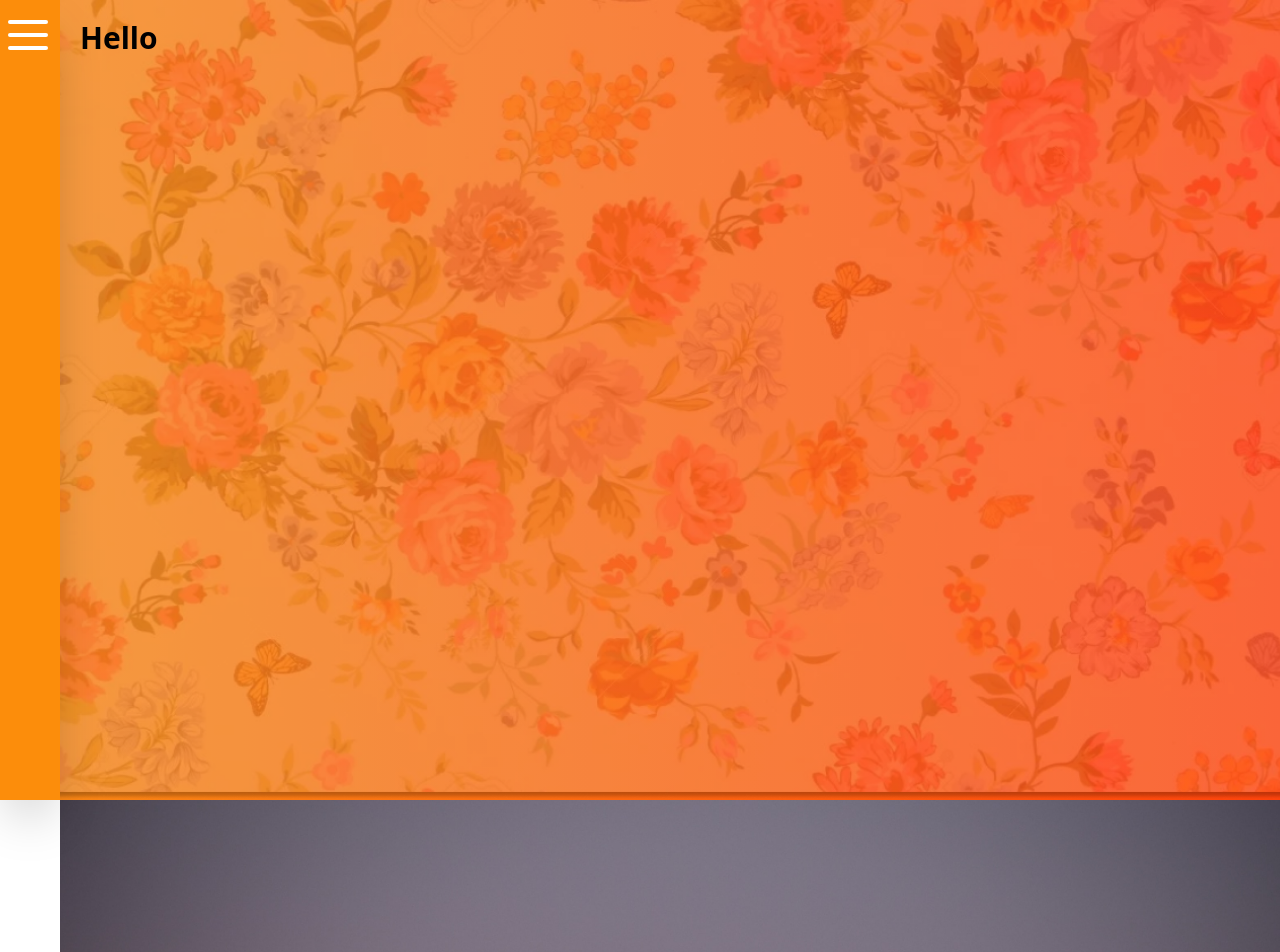
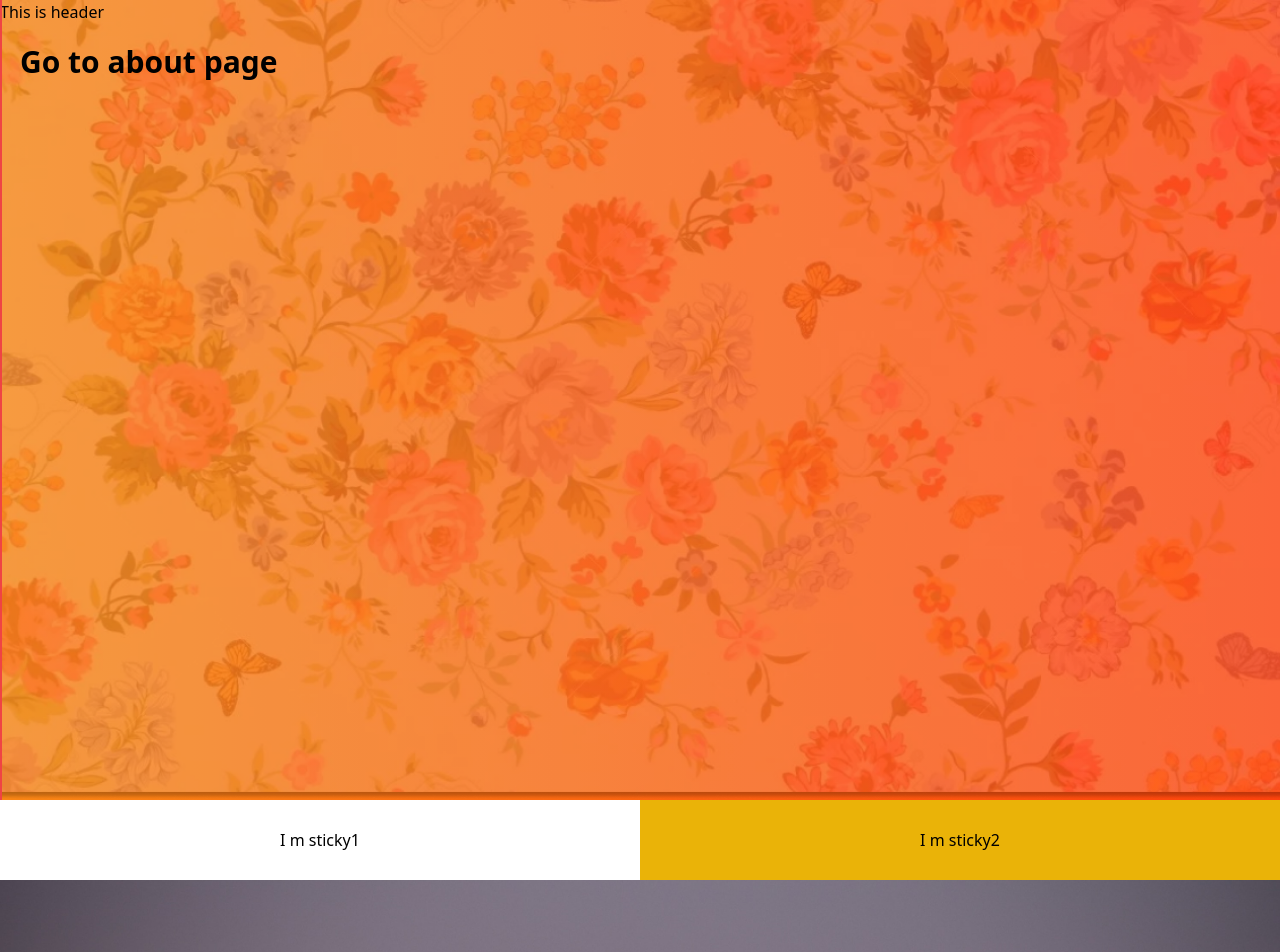
Before and after one commit to vivekEko/vm-beta-v3, a React (Vite) app: page / in a window 1280 px wide. Shown: the top 952 px of the page. Built offline with nearby package versions, Linux system fonts and the light colour scheme.

Commit message:
made nect page sidebar animation

```diff
--- a/src/App.jsx
+++ b/src/App.jsx
@@ -1,5 +1,10 @@
 // Routing
-import { Routes, Route, Link } from "react-router-dom";
+import { useEffect } from "react";
+import { Routes, Route, useLocation, Link } from "react-router-dom";
+//  state manegaement (recoil js)
+import { useRecoilState } from "recoil";
+import currentPathAtom from "./recoil/helpers/currentPathAtom";
+
 // stylesheet
 import "./App.css";
 import Sidebar from "./components/globalComponents/Sidebar";
@@ -8,15 +13,34 @@ import Sidebar from "./components/globalComponents/Sidebar";
 import Landing from "./pages/Landing";
 
 function App() {
+  const [currentPath, setCurrentPath] = useRecoilState(currentPathAtom);
+  const location = useLocation();
+
+  useEffect(() => {
+    console.log("changed path");
+    setCurrentPath(location);
+  }, [location]);
+
   return (
     <div>
       <div>
         <Sidebar />
       </div>
-      <div className="ml-[60px] ">
+      <div
+        className={` ${
+          currentPath?.pathname === "/" ? "pl-[0px]" : "pl-[60px]"
+        } `}
+      >
         <Routes>
           <Route path="/" element={<Landing />} />
-          <Route path="/about_us" element={<h1> Page 2</h1>} />
+          <Route
+            path="/about_us"
+            element={
+              <Link to="/">
+                <h1 className="p-5 font-semibold text-3xl">Go to home</h1>
+              </Link>
+            }
+          />
         </Routes>
       </div>
     </div>
--- a/src/components/globalComponents/Sidebar.jsx
+++ b/src/components/globalComponents/Sidebar.jsx
@@ -1,12 +1,25 @@
-import React, { useState } from "react";
+import React, { useEffect, useState } from "react";
+//  state manegaement (recoil js)
+import { useRecoilState } from "recoil";
+import currentPathAtom from "../../recoil/helpers/currentPathAtom";
 
 const Sidebar = () => {
+  const [currentPath] = useRecoilState(currentPathAtom);
   const [sidebarStatus, setSidebarStatus] = useState(false);
+
+  useEffect(() => {
+    console.log(currentPath);
+  }, [currentPath]);
+
   return (
     <div
       className={` ${
-        sidebarStatus ? "w-[100%] ease-in" : "w-[0.1%] ease-out"
-      } h-screen bg-[#FC8D0B] fixed top-0 bottom-0 min-w-[60px] max-w-[200px] transition-all duration-300  shadow-2xl `}
+        sidebarStatus
+          ? "w-[100%] ease-in"
+          : currentPath?.pathname !== "/"
+          ? "w-[0.1%] ease-out min-w-[60px]"
+          : "w-[0%] ease-out overflow-hidden border-red-500 border min-w-[0px]"
+      } h-screen bg-[#FC8D0B] fixed top-0 bottom-0  max-w-[200px] transition-all duration-300  shadow-2xl `}
     >
       <div className="pl-2">
         {/* hamburger */}
--- a/src/pages/Landing.jsx
+++ b/src/pages/Landing.jsx
@@ -1,4 +1,5 @@
 import React from "react";
+import { Link } from "react-router-dom";
 
 const Landing = () => {
   return (
@@ -6,15 +7,24 @@ const Landing = () => {
       <section className="  bg-gradient-to-t md:bg-gradient-to-r from-[#FA8716] to-[#FF440D] snap-start snap-always ">
         <div className="bg-hero-image h-screen bg-fixed bg-center bg-no-repeat bg-cover ">
           {/* header */}
-          <header></header>
+          <header>
+            <h1>This is header</h1>
+          </header>
           <div className="">
-            <h1 className="p-5 font-semibold text-3xl">Hello</h1>
+            <Link to="/about_us">
+              <h1 className="p-5 font-semibold text-3xl">Go to about page</h1>
+            </Link>
           </div>
         </div>
       </section>
 
-      <section className="bg-[url('../src/assets/parallax/bg-2.jpg')] h-screen bg-fixed bg-center bg-no-repeat bg-cover snap-start snap-always">
-        <div></div>
+      <section className="bg-[url('../src/assets/parallax/bg-2.jpg')] h-screen bg-fixed bg-center bg-no-repeat bg-cover  snap-start snap-always flex justify-center items-start">
+        <div className="bg-white h-[10vh] w-full flex justify-center items-center sticky top-0 flex-1">
+          I m sticky1
+        </div>
+        <div className="bg-yellow-500 h-[10vh] w-full flex justify-center items-center  flex-1">
+          I m sticky2
+        </div>
       </section>
 
       <section className="bg-[url('../src/assets/parallax/bg-3.jpg')] h-screen bg-fixed bg-center bg-no-repeat bg-cover snap-start snap-always">
--- /dev/null
+++ b/src/recoil/helpers/currentPathAtom.jsx
@@ -0,0 +1,8 @@
+import { atom } from "recoil";
+
+const currentPathAtom = atom({
+  key: "currentPathAtom", // unique ID (with respect to other atoms/selectors)
+  default: null, // default value (aka initial value)
+});
+
+export default currentPathAtom;
```
